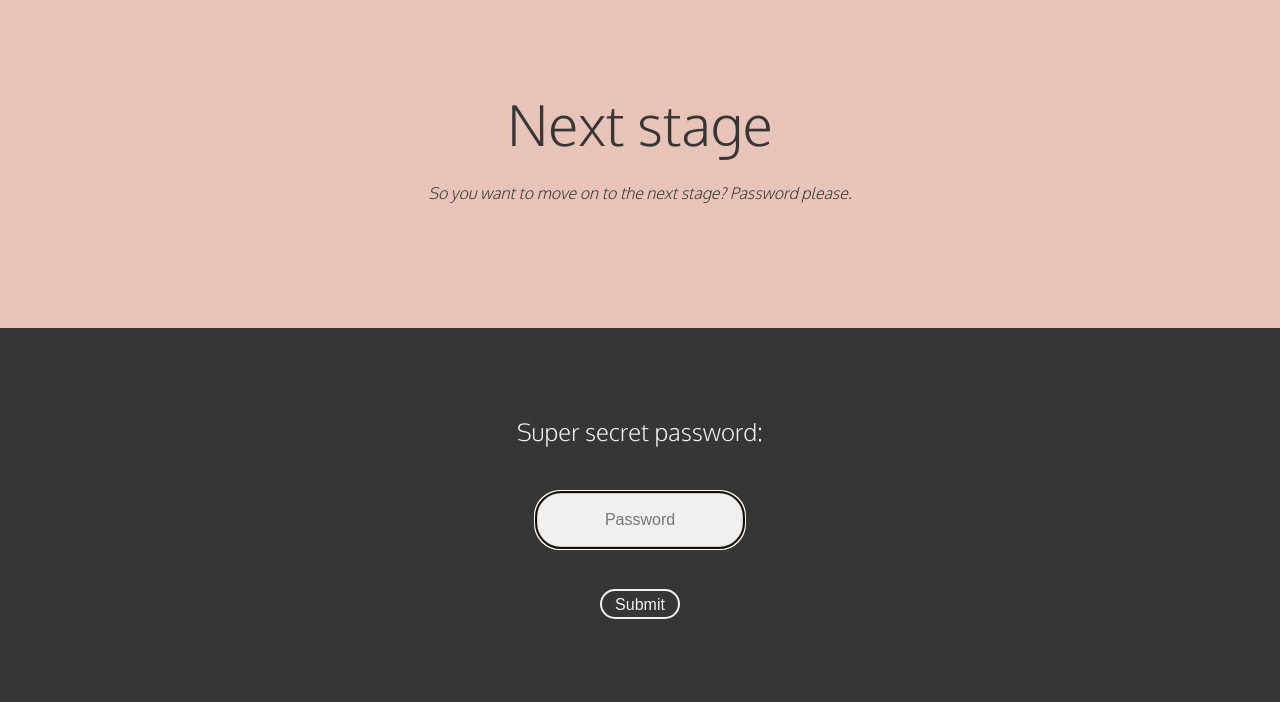
After one commit to Airiinnn/amazing-race, a Flask app: template templates/submit.html in a window 1280 px wide. The commit adds this page. Shown: the top 702 px of the page. Run offline with Flask 2, Linux system fonts and the light colour scheme; the template is opened without the code that fills it, so the values that code supplies are empty; parts of the project's set-up code (start-up, migrations or seed data) failed here and were passed over.

Commit message:
Password system add

```diff
--- a/app.py
+++ b/app.py
@@ -60,8 +60,6 @@ def index():
         maxstage = cursor.fetchone()[0]
         connection.close()
 
-        print(maxstage)
-
         with open("stages.csv", 'r') as file:
             reader = csv.reader(file)
             stages = list(reader)
@@ -76,16 +74,16 @@ def stage0():
     with open("stage0.csv", 'r') as file:
         reader = csv.reader(file)
         questions = [read[0:5] for read in reader]
-    print(questions)
-    return render_template('stage0.html',questions = questions)
+    # print(questions)
+    return render_template("stage0.html",questions = questions)
 
-@app.route("/submit", methods=['POST'])
+@app.route("/stage0/submission", methods=['POST'])
 @login_required
-def submit():
+def stage0submit():
     with open("stage0.csv", 'r') as file:
         reader = csv.reader(file)
         answers = [read[-1] for read in reader]
-    #print(answers)
+    # print(answers)
     correct = []
     marks = 0
     for i in range(len(answers)):
@@ -95,8 +93,57 @@ def submit():
         else:
             marks += 1
             correct.append('y')
-    #print(correct)
-    return render_template('stage0_ans.html',correct = correct,marks = marks)
+    # print(correct)
+    return render_template("stage0_ans.html", correct=correct, marks=marks)
+"""
+@app.route("/stage1")
+@login_required
+def stage1():
+    connection = sqlite3.connect("sqlite_db")
+    cursor = connection.cursor()
+    cursor.execute("SELECT stage FROM user WHERE id='{}'".format(current_user.id))
+    maxstage = cursor.fetchone()[0]
+    connection.close()
+
+    if maxstage < 1:
+        return render_template("submit.html")
+"""
+
+@app.route("/stage2")
+@login_required
+def stage2():
+    connection = sqlite3.connect("sqlite_db")
+    cursor = connection.cursor()
+    cursor.execute("SELECT stage FROM user WHERE id='{}'".format(current_user.id))
+    maxstage = cursor.fetchone()[0]
+    connection.close()
+
+    if maxstage < 2:
+        return render_template("submit.html")
+
+    return render_template("stage2.html")
+
+@app.route("/submission", methods=["POST"])
+@login_required
+def submission():
+    psw = request.form.get("psw")
+
+    connection = sqlite3.connect("sqlite_db")
+    cursor = connection.cursor()
+    cursor.execute("SELECT stage FROM user WHERE id='{}'".format(current_user.id))
+    maxstage = cursor.fetchone()[0]
+    with open("stages.csv", 'r') as file:
+        reader = csv.reader(file)
+        lines = list(reader)
+    if psw == lines[maxstage+1][3]:
+        cursor.execute("UPDATE user SET stage=stage+1 WHERE id=(?)", (current_user.id,))
+        connection.commit()
+        connection.close()
+        return redirect(lines[maxstage+1][2])
+    else:
+        connection.close()
+        return render_template("failure.html")
+
 
 
 
--- a/static/styles/style.css
+++ b/static/styles/style.css
@@ -21,28 +21,31 @@ section {
     padding: 64px;
 }
 
-.bbcs {
+h1 {
     font-size: 56px;
     margin: 24px;
+    font-weight: lighter;
 }
 
-.black {
+h2 {
+    font-size: 24px;
+    margin: 24px;
+    font-weight: lighter;
+}
+
+h3 {
+    font-size: 16px;
+    margin: 24px;
+    font-weight: lighter;
+    font-style: italic;
+}
+
+.bow {
     color: #363636;
 }
 
-.white {
+.wob {
     color: #f0f0f0;
-}
-
-.race {
-    font-size: 24px;
-    margin: 24px;
-}
-
-.details {
-    font-size: 16px;
-    margin: 24px;
-    font-style: italic;
 }
 
 .stage {
@@ -94,3 +97,35 @@ section {
     width: 204px;
     height: 51px;
 }
+
+.text {
+    width: 200px;
+    height: 50px;
+    border: 3px solid #E8C4B8;
+    border-radius: 25px;
+    background-color: #f0f0f0;
+    margin: 20px;
+    font-size: 16px;
+    text-align: center;
+}
+
+.submit {
+    width: 80px;
+    height: 30px;
+    border: 2px solid #f0f0f0;
+    border-radius: 25px;
+    background-color: #363636;
+    color: #f0f0f0;
+    padding: 5px;
+    margin: 20px;
+    font-size: 16px;
+    font-family: 'Barlow', sans-serif;
+    -webkit-transition-duration: 0.4s;
+    transition-duration: 0.4s;
+}
+
+.submit:hover {
+    background-color: #f0f0f0;
+    color: #363636;
+    border: 2px solid #E8C4B8;
+}
--- a/templates/stage0.html
+++ b/templates/stage0.html
@@ -7,7 +7,7 @@
 
 {% block body %}
 <h1 class="title0">Questions</h1>
-<form action = '/submit' method="POST">
+<form action = '/stage0/submission' method="POST">
         {% for question in questions %}
             <fieldset id = {{loop.index}} class="questions">
             Question: {{question[0]}}<br>
--- /dev/null
+++ b/templates/submit.html
@@ -0,0 +1,21 @@
+{% extends "layout.html" %}
+
+{% block css %}
+    <link href="static/styles/style.css" rel="stylesheet">
+{% endblock %}
+
+{% block body %}
+    <header>
+        <h1>Next stage</h1>
+        <h3>So you want to move on to the next stage? Password please.</h3>
+    </header>
+
+    <section>
+        <h2 class="wob">Super secret password:</h2>
+        <form action="/submission" method="post">
+            <input type="text" class="text" name="psw" placeholder="Password" autocomplete="off" autofocus required>
+            <br>
+            <input type="submit" class="submit" value="Submit">
+        </form>
+    </section>
+{% endblock %}
```
Also changed, not shown: stages.csv (+4 -4 lines), static/styles/stage0.css (+10 -8 lines), templates/index.html (+6 -6 lines), 1 other file.
